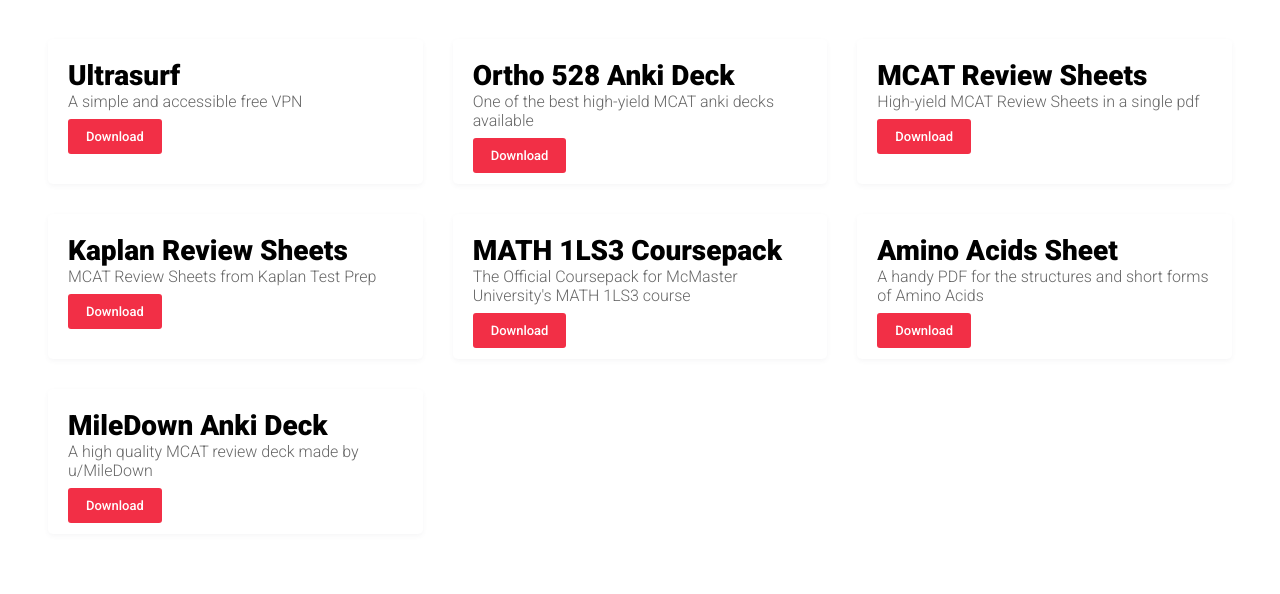
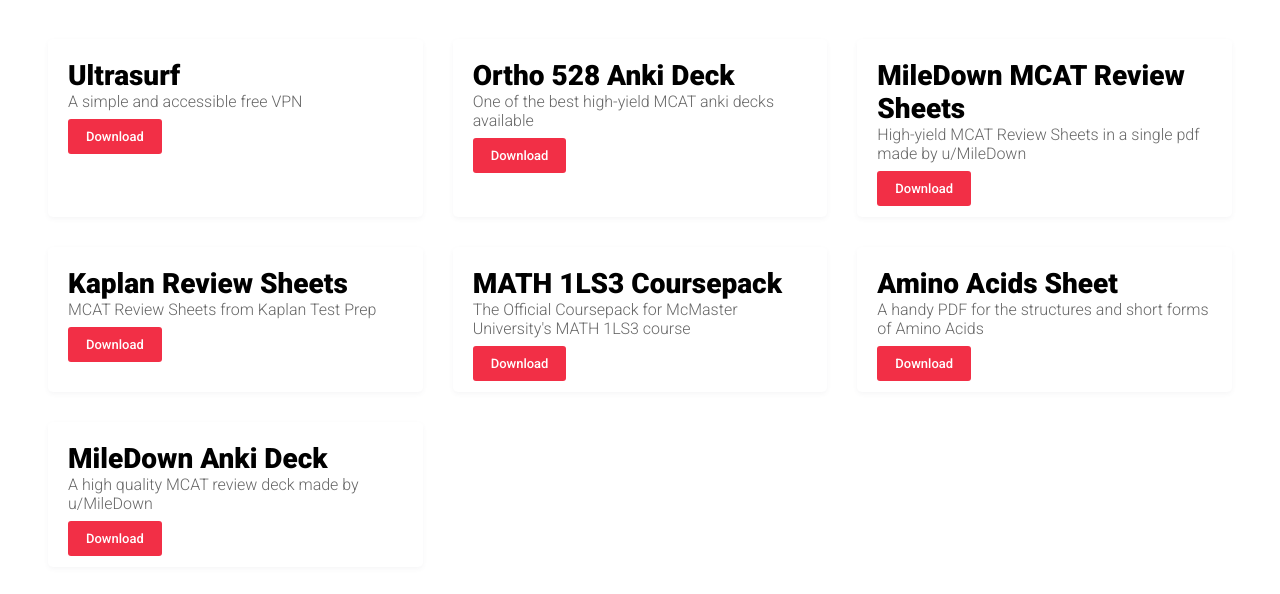
Before and after one commit to DarrenPHS/DarrenPHS, a plain HTML site: page downloads/index.html in a window 1280 px wide. Shown: the part 130-724 px from the top of the page. Drawn offline with Linux system fonts and the light colour scheme.

Commit message:
Added MileDown Credit to a Download

```diff
--- a/downloads/index.html
+++ b/downloads/index.html
@@ -14,7 +14,7 @@
 <!--START CARDS-->
 <div class="card"><h1>Ultrasurf</h1><h3>A simple and accessible free VPN</h3><a href="https://github.com/DarrenPHS/DarrenPHS/releases/download/1.0/ultrasurf.exe" download></a></div>
 <div class="card"><h1>Ortho 528 Anki Deck</h1><h3>One of the best high-yield MCAT anki decks available</h3><a href="Ortho528.apkg" download></a></div>
-<div class="card"><h1>MCAT Review Sheets</h1><h3>High-yield MCAT Review Sheets in a single pdf</h3><a href="MCATReviewSheets.pdf" download></a></div>
+<div class="card"><h1>MileDown MCAT Review Sheets</h1><h3>High-yield MCAT Review Sheets in a single pdf made by u/MileDown</h3><a href="MCATReviewSheets.pdf" download></a></div>
 <div class="card"><h1>Kaplan Review Sheets</h1><h3>MCAT Review Sheets from Kaplan Test Prep</h3><a href="KaplanQuicksheets.pdf" download></a></div>
 <div class="card"><h1>MATH 1LS3 Coursepack</h1><h3>The Official Coursepack for McMaster University's MATH 1LS3 course</h3><a href="Math1LS3.pdf" download></a></div>
 <div class="card"><h1>Amino Acids Sheet</h1><h3>A handy PDF for the structures and short forms of Amino Acids</h3><a href="AminoAcids.pdf" download></a></div>
```
